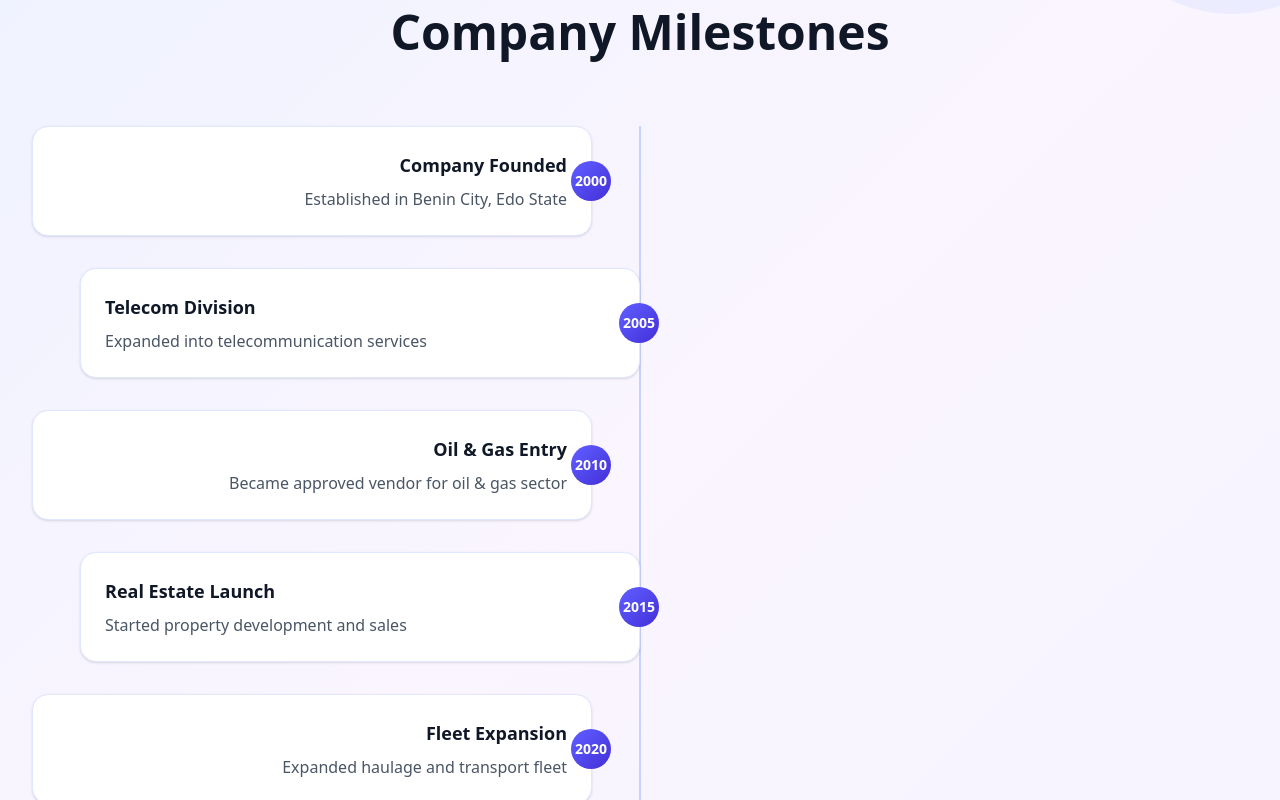
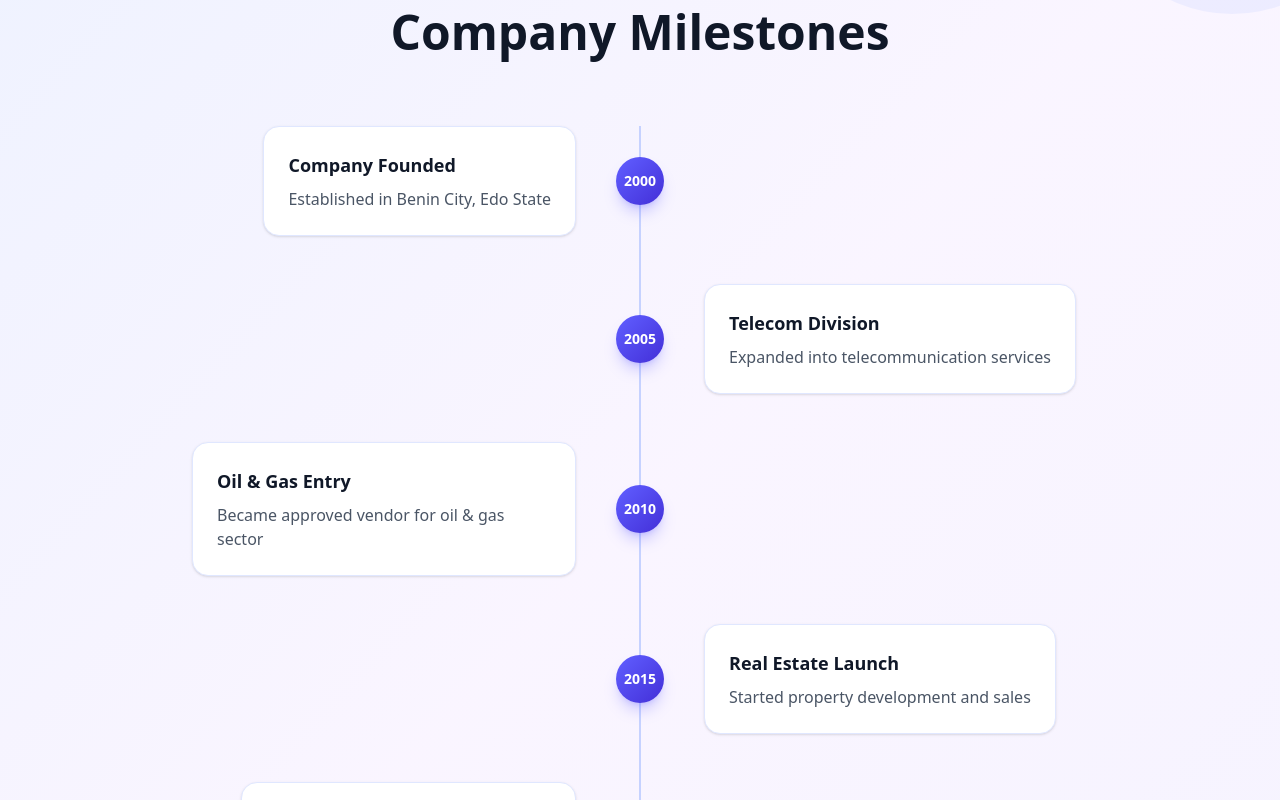
Before and after one commit to glorino/slymax, a Next.js app: page /about in a window 1280 px wide. Shown: the part 2240-3040 px from the top of the page. Built offline with nearby package versions, Linux system fonts and the light colour scheme.

Commit message:
Fix timeline to alternate left/right on desktop

```diff
--- a/src/app/about/page.tsx
+++ b/src/app/about/page.tsx
@@ -154,36 +154,54 @@ export default function AboutPage() {
               Company Milestones
             </h2>
           </div>
-          <div className="relative">
-            <div className="absolute left-1/2 top-0 bottom-0 w-0.5 bg-indigo-200 transform -translate-x-1/2 hidden lg:block" aria-hidden="true" />
-            <div className="space-y-8">
-              {milestones.map((milestone, index) => (
+          <div className="relative max-w-4xl mx-auto">
+            {/* Center line */}
+            <div className="absolute left-1/2 top-0 bottom-0 w-0.5 bg-indigo-200 -translate-x-1/2 hidden lg:block" aria-hidden="true" />
+            <div className="space-y-12">
+              {milestones.map((milestone, index) => {
+                const isLeft = index % 2 === 0
+                return (
                   <motion.div
                     key={milestone.year}
-                  initial={{ opacity: 0, x: index % 2 === 0 ? -30 : 30 }}
-                  whileInView={{ opacity: 1, x: 0 }}
+                    initial={{ opacity: 0, y: 30 }}
+                    whileInView={{ opacity: 1, y: 0 }}
                     viewport={{ once: true }}
                     transition={{ delay: index * 0.1, duration: 0.5 }}
-                  className="relative flex lg:flex-row"
+                    className="relative lg:flex lg:items-center"
                   >
-                  <div className={index % 2 === 0 ? "lg:w-1/2 lg:pr-12 lg:text-right" : "lg:w-1/2 lg:pl-12 lg:ml-auto"}>
-                    <div className="bg-white p-6 rounded-2xl border border-indigo-100 shadow-sm hover:shadow-md transition-shadow relative">
-                      <div className="absolute -top-3 left-1/2 transform -translate-x-1/2 w-10 h-10 rounded-full bg-gradient-to-br from-indigo-500 to-indigo-700 text-white flex items-center justify-center font-bold text-sm lg:absolute lg:left-auto lg:right-0 lg:top-1/2 lg:-translate-y-1/2 lg:translate-x-1/2 lg:ml-0">
-                        {milestone.year}
-                      </div>
+                    {/* Left side */}
+                    <div className={`lg:w-1/2 ${isLeft ? 'lg:pr-16 lg:text-right' : ''}`}>
+                      {isLeft && (
+                        <div className="bg-white p-6 rounded-2xl border border-indigo-100 shadow-sm hover:shadow-md transition-shadow inline-block text-left">
                           <h3 className="text-lg font-semibold text-gray-900 mb-2">{milestone.title}</h3>
                           <p className="text-gray-600">{milestone.description}</p>
                         </div>
+                      )}
                     </div>
-                  <div className={index % 2 === 0 ? "lg:w-1/2" : "lg:w-1/2"}>
-                    <div className="lg:hidden text-center my-4">
-                      <div className="inline-block w-10 h-10 rounded-full bg-gradient-to-br from-indigo-500 to-indigo-700 text-white flex items-center justify-center font-bold text-sm">
+                    {/* Center dot */}
+                    <div className="absolute left-1/2 -translate-x-1/2 z-10 hidden lg:flex items-center justify-center">
+                      <div className="w-12 h-12 rounded-full bg-gradient-to-br from-indigo-500 to-indigo-700 text-white flex items-center justify-center font-bold text-sm shadow-lg shadow-indigo-500/30">
                         {milestone.year}
                       </div>
                     </div>
+                    {/* Right side */}
+                    <div className={`lg:w-1/2 ${!isLeft ? 'lg:pl-16' : ''}`}>
+                      {!isLeft && (
+                        <div className="bg-white p-6 rounded-2xl border border-indigo-100 shadow-sm hover:shadow-md transition-shadow inline-block text-left">
+                          <h3 className="text-lg font-semibold text-gray-900 mb-2">{milestone.title}</h3>
+                          <p className="text-gray-600">{milestone.description}</p>
+                        </div>
+                      )}
+                    </div>
+                    {/* Mobile dot */}
+                    <div className="lg:hidden absolute left-1/2 -translate-x-1/2 -top-6">
+                      <div className="w-10 h-10 rounded-full bg-gradient-to-br from-indigo-500 to-indigo-700 text-white flex items-center justify-center font-bold text-xs">
+                        {milestone.year}
+                      </div>
                     </div>
                   </motion.div>
-              ))}
+                )
+              })}
             </div>
           </div>
         </Container>
```
Lines whose indentation alone changed are shown as unchanged.
